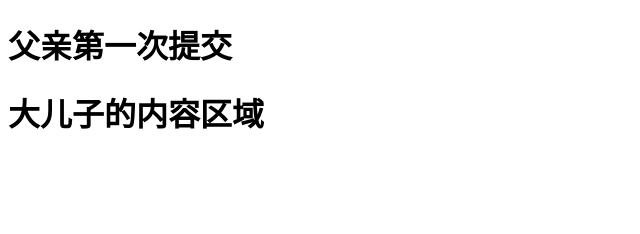
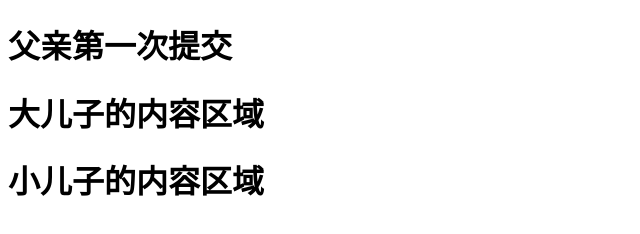
Before and after one commit to xiongzhuangaly/text011, a plain HTML site: page index.html in a window 1280 px wide. Shown: the whole page, without its empty margins (0-640 px from the left). Drawn offline with Linux system fonts and the light colour scheme.

Commit message:
小儿子区域

```diff
--- a/index.html
+++ b/index.html
@@ -8,5 +8,6 @@
 <body>
     <h1>父亲第一次提交</h1>
     <h1>大儿子的内容区域</h1>
+    <h1>小儿子的内容区域</h1>
 </body>
 </html>
```
